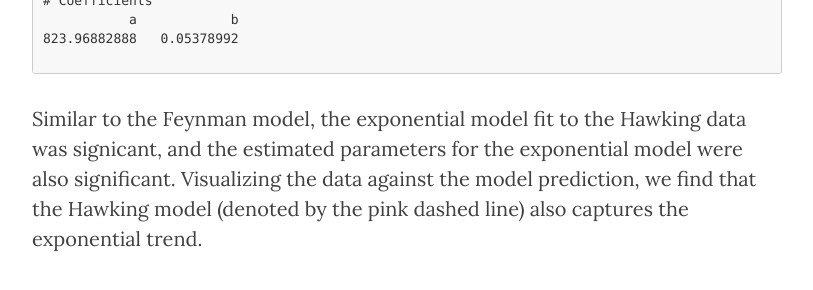
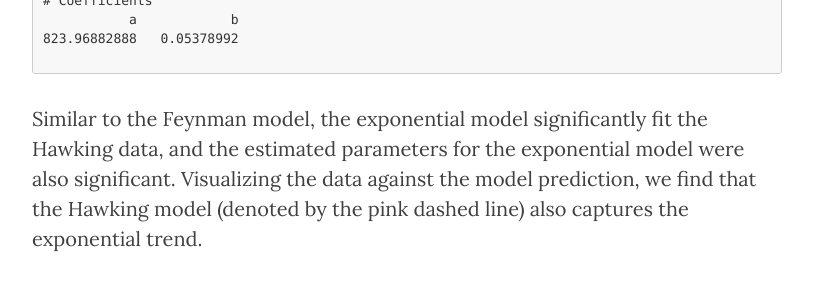
Before and after one commit to ptichko/ptichko.github.io, a Jekyll site: the page built from _posts/2021-05-19-Exploring-Google-Scholar-Citations.md, in a window 1280 px wide and 900 px high, scrolled down 4551 px. Shown: the part 154-444 px from the top of the window, without its empty margins (233-1046 px from the left). Built offline with Jekyll 4.4.1, drawn with Linux system fonts in a browser that asks for light colours; nearby versions of some CDN libraries.

Commit message:
Update 2021-05-19-Exploring-Google-Scholar-Citations.md

````diff
--- a/_posts/2021-05-19-Exploring-Google-Scholar-Citations.md
+++ b/_posts/2021-05-19-Exploring-Google-Scholar-Citations.md
@@ -130,7 +130,7 @@ Achieved convergence tolerance: 7.586e-07
 823.96882888   0.05378992
 
 ```
-Similar to the Feynman model, the exponential model fit to the Hawking data was signicant, and the estimated parameters for the exponential model were also significant. Visualizing the data against the model prediction, we find that the Hawking model (denoted by the pink dashed line) also captures the exponential trend.
+Similar to the Feynman model, the exponential model significantly fit the Hawking data, and the estimated parameters for the exponential model were also significant. Visualizing the data against the model prediction, we find that the Hawking model (denoted by the pink dashed line) also captures the exponential trend.
 
 
 <p align="center">
````
